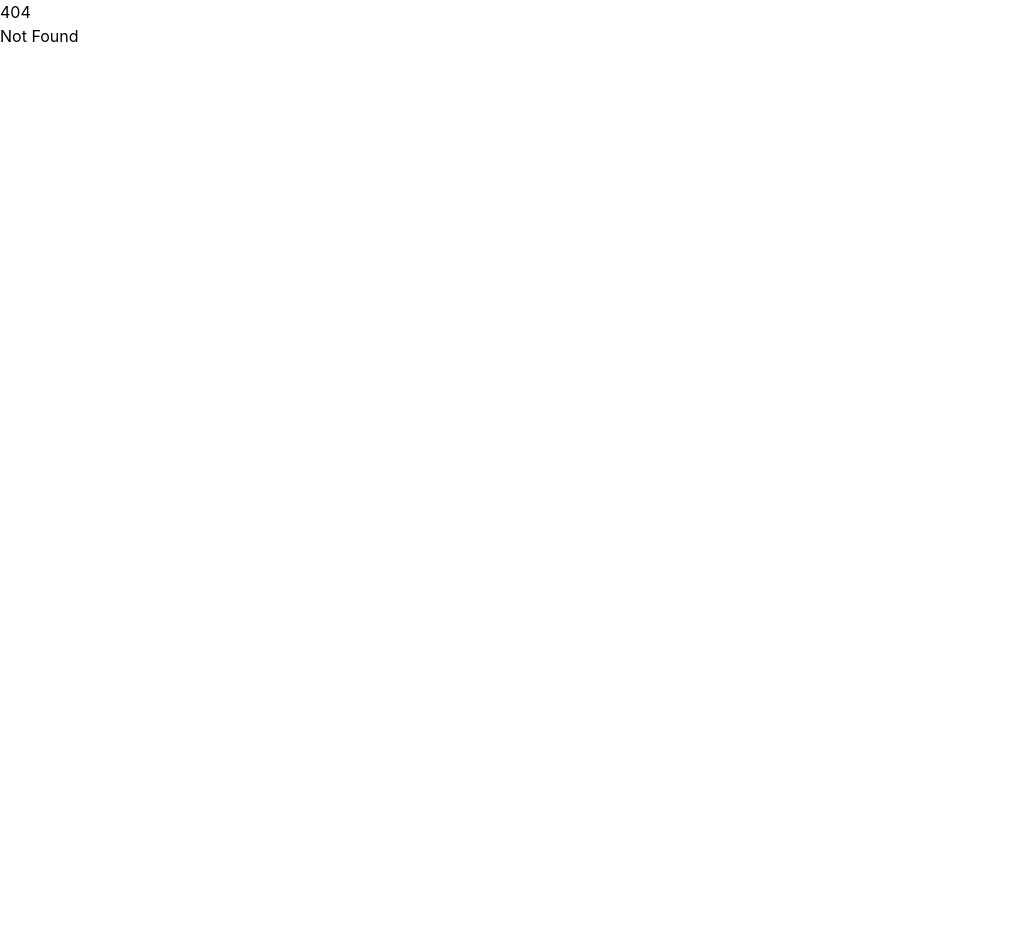
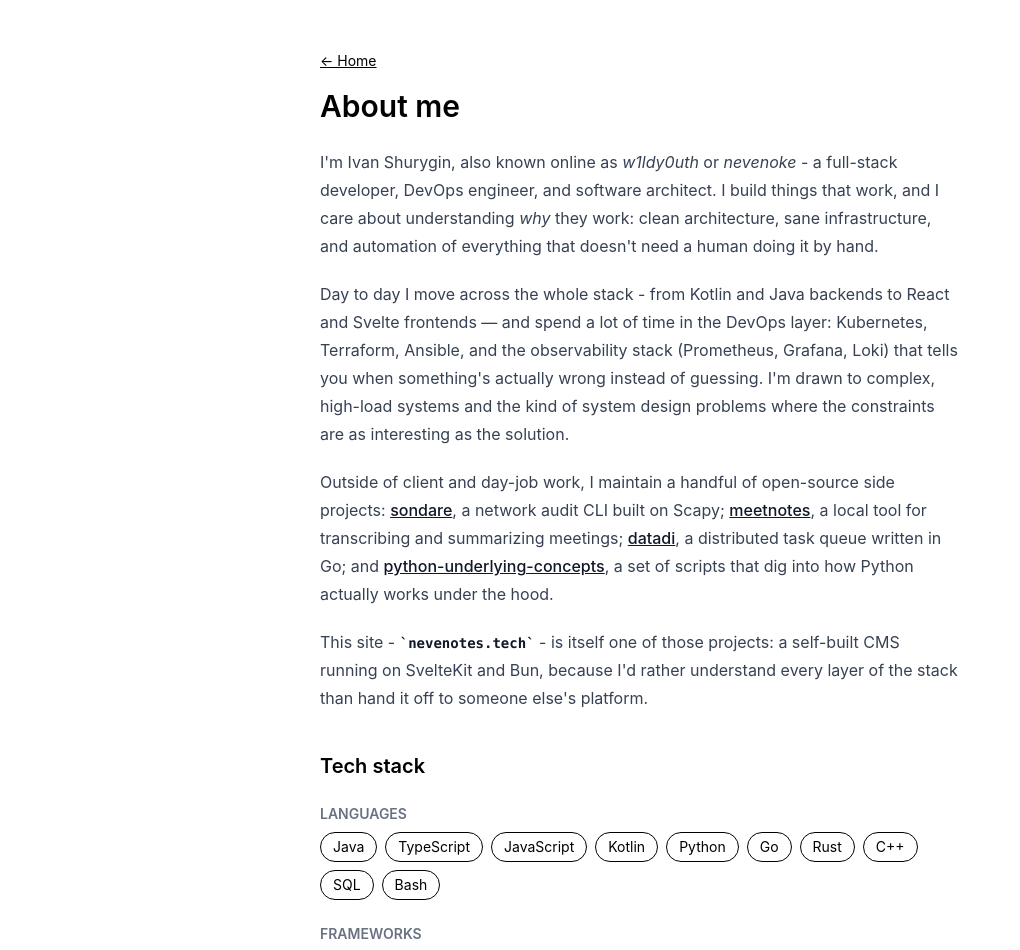
Before and after one commit to w1ldy0uth/nevenotes.tech, a SvelteKit app: page /about in a window 1280 px wide. Before the commit this address had no page. Shown: the top 950 px of the page, without its empty margins (0-1020 px from the left). Before the commit the page ends 800 px from the top, so only its background shows below. Built offline with nearby package versions, Linux system fonts and the light colour scheme.

Commit message:
feat: Main page basic layout + About me page

```diff
--- /dev/null
+++ b/src/lib/components/Footer.svelte
@@ -0,0 +1,30 @@
+<script lang="ts">
+	const socials = [
+		{ label: 'X', href: 'https://x.com/nevenoke' },
+		{ label: 'LinkedIn', href: 'https://www.linkedin.com/in/ivan-shurygin' },
+		{ label: 'Telegram', href: 'https://t.me/nevenoke' }
+	];
+</script>
+
+<footer class="mx-auto max-w-2xl px-4 py-8 text-sm text-gray-500">
+	<div class="flex gap-4">
+		{#each socials as social (social.label)}
+			<a href={social.href} class="underline" target="_blank" rel="noreferrer noopener">
+				{social.label}
+			</a>
+		{/each}
+	</div>
+
+	<p class="mt-4">
+		<a
+			href="https://github.com/w1ldy0uth/nevenotes.tech"
+			class="underline"
+			target="_blank"
+			rel="noreferrer noopener">Made by</a
+		>
+		Ivan 'w1ldy0uth' Shurygin. Powered by
+		<a href="https://svelte.dev" class="underline" target="_blank" rel="noreferrer noopener"
+			>SvelteKit</a
+		>.
+	</p>
+</footer>
--- a/src/routes/+layout.svelte
+++ b/src/routes/+layout.svelte
@@ -1,9 +1,15 @@
 <script lang="ts">
 	import './layout.css';
 	import favicon from '$lib/assets/favicon.svg';
+	import Footer from '$lib/components/Footer.svelte';
 
 	let { children } = $props();
 </script>
 
 <svelte:head><link rel="icon" href={favicon} /></svelte:head>
-{@render children()}
+<div class="flex min-h-screen flex-col">
+	<div class="flex-1">
+		{@render children()}
+	</div>
+	<Footer />
+</div>
--- /dev/null
+++ b/src/routes/+page.server.ts
@@ -0,0 +1,29 @@
+import { asc, desc, eq } from 'drizzle-orm';
+import { db } from '$lib/server/db';
+import { notes, posts, projects } from '$lib/server/db/schema';
+import type { PageServerLoad } from './$types';
+
+const PREVIEW_LIMIT = 3;
+
+export const load: PageServerLoad = async () => {
+	const [recentPosts, recentNotes, featuredProjects] = await Promise.all([
+		db
+			.select({ slug: posts.slug, title: posts.title, excerpt: posts.excerpt, publishedAt: posts.publishedAt })
+			.from(posts)
+			.where(eq(posts.status, 'published'))
+			.orderBy(desc(posts.publishedAt))
+			.limit(PREVIEW_LIMIT),
+		db
+			.select({ slug: notes.slug, title: notes.title, createdAt: notes.createdAt })
+			.from(notes)
+			.orderBy(desc(notes.createdAt))
+			.limit(PREVIEW_LIMIT),
+		db
+			.select({ slug: projects.slug, title: projects.title, description: projects.description })
+			.from(projects)
+			.orderBy(asc(projects.sortOrder))
+			.limit(PREVIEW_LIMIT)
+	]);
+
+	return { recentPosts, recentNotes, featuredProjects };
+};
--- a/src/routes/+page.svelte
+++ b/src/routes/+page.svelte
@@ -1,2 +1,75 @@
-<h1>Welcome to SvelteKit</h1>
-<p>Visit <a href="https://svelte.dev/docs/kit">svelte.dev/docs/kit</a> to read the documentation</p>
+<script lang="ts">
+	import type { PageData } from './$types';
+
+	let { data }: { data: PageData } = $props();
+</script>
+
+<svelte:head>
+	<title>nevenotes.tech</title>
+</svelte:head>
+
+<main class="mx-auto max-w-2xl px-4 py-12">
+	<section>
+		<h1 class="text-3xl font-semibold">Hi, I'm Ivan!</h1>
+		<p class="mt-3 text-gray-600">
+			I'm a software engineer and devops specialist with a passion for building scalable and maintainable applications.
+			I'm interested in complex software development, infrastructure automation, and open-source software.
+			I enjoy learning new technologies and sharing my knowledge with the community.
+		</p>
+		<a href="/about" class="mt-2 inline-block text-sm underline">About me &rarr;</a>
+	</section>
+
+	<section class="mt-12">
+		<div class="flex items-center justify-between">
+			<h2 class="text-xl font-semibold">Posts</h2>
+			<a href="/blog" class="text-sm underline">View all</a>
+		</div>
+		<ul class="mt-4 flex flex-col gap-3">
+			{#each data.recentPosts as post (post.slug)}
+				<li>
+					<a href="/blog/{post.slug}" class="underline">{post.title}</a>
+					{#if post.excerpt}
+						<p class="text-sm text-gray-600">{post.excerpt}</p>
+					{/if}
+				</li>
+			{:else}
+				<li class="text-sm text-gray-500">No posts yet.</li>
+			{/each}
+		</ul>
+	</section>
+
+	<section class="mt-12">
+		<div class="flex items-center justify-between">
+			<h2 class="text-xl font-semibold">Notes</h2>
+			<a href="/notes" class="text-sm underline">View all</a>
+		</div>
+		<ul class="mt-4 flex flex-col gap-3">
+			{#each data.recentNotes as note (note.slug)}
+				<li>
+					<a href="/notes/{note.slug}" class="underline">{note.title}</a>
+				</li>
+			{:else}
+				<li class="text-sm text-gray-500">No notes yet.</li>
+			{/each}
+		</ul>
+	</section>
+
+	<section class="mt-12">
+		<div class="flex items-center justify-between">
+			<h2 class="text-xl font-semibold">Projects</h2>
+			<a href="/projects" class="text-sm underline">View all</a>
+		</div>
+		<ul class="mt-4 flex flex-col gap-3">
+			{#each data.featuredProjects as project (project.slug)}
+				<li>
+					<a href="/projects/{project.slug}" class="underline">{project.title}</a>
+					{#if project.description}
+						<p class="text-sm text-gray-600">{project.description}</p>
+					{/if}
+				</li>
+			{:else}
+				<li class="text-sm text-gray-500">No projects yet.</li>
+			{/each}
+		</ul>
+	</section>
+</main>
--- /dev/null
+++ b/src/routes/about/+page.svelte
@@ -0,0 +1,150 @@
+<script lang="ts">
+	const stack = [
+		{
+			category: 'Languages',
+			items: ['Java', 'TypeScript', 'JavaScript', 'Kotlin', 'Python', 'Go', 'Rust', 'C++', 'SQL', 'Bash']
+		},
+		{
+			category: 'Frameworks',
+			items: [
+				'Spring Boot',
+				'React',
+				'Vue',
+				'Angular',
+				'Svelte',
+				'Next.js',
+				'NestJS',
+				'Ktor',
+				'Django',
+				'Flask',
+				'FastAPI'
+			]
+		},
+		{
+			category: 'Testing',
+			items: ['JUnit', 'Testcontainers', 'Pytest', 'Jest', 'Cypress', 'Kover', 'Gatling']
+		},
+		{
+			category: 'Infrastructure & DevOps',
+			items: [
+				'Docker',
+				'Kubernetes',
+				'Helm',
+				'Istio',
+				'Terraform',
+				'Ansible',
+				'Linux',
+				'GitLab CI',
+				'GitHub Actions'
+			]
+		},
+		{
+			category: 'Databases',
+			items: ['PostgreSQL', 'Oracle', 'YDB', 'MongoDB', 'ClickHouse', 'Neo4j']
+		},
+		{
+			category: 'Services',
+			items: [
+				'Kafka',
+				'RabbitMQ',
+				'Celery',
+				'Redis',
+				'MinIO',
+				'Nginx',
+				'Traefik',
+				'Elasticsearch',
+				'Keycloak',
+				'Vault',
+				'pgAdmin'
+			]
+		},
+		{
+			category: 'Observability',
+			items: ['ELK Stack', 'Prometheus', 'Grafana', 'Loki', 'Alloy', 'Tempo']
+		},
+		{
+			category: 'AI / ML',
+			items: ['PyTorch', 'scikit-learn', 'MLX', 'Hugging Face', 'LangChain', 'Claude', 'Ollama', 'LM Studio']
+		},
+		{
+			category: 'Tools',
+			items: [
+				'Git',
+				'Zsh',
+				'Maven',
+				'Gradle',
+				'Make',
+				'npm',
+				'Bun',
+				'Postman',
+				'Bruno',
+				'Wireshark',
+				'nmap',
+				'Obsidian',
+				'Figma',
+				'Jupyter',
+				'n8n',
+				'Jira'
+			]
+		},
+		{
+			category: 'IDEs',
+			items: ['Neovim', 'VS Code', 'IntelliJ IDEA', 'PyCharm']
+		}
+	];
+</script>
+
+<svelte:head>
+	<title>About · nevenotes.tech</title>
+</svelte:head>
+
+<main class="mx-auto max-w-2xl px-4 py-12">
+	<a href="/" class="text-sm underline">&larr; Home</a>
+
+	<h1 class="mt-4 text-3xl font-semibold">About me</h1>
+
+	<div class="prose mt-6 max-w-none">
+		<p>
+			I'm Ivan Shurygin, also known online as <em>w1ldy0uth</em> or <em>nevenoke</em> - a full-stack developer, DevOps
+			engineer, and software architect. I build things that work, and I care about
+			understanding <em>why</em> they work: clean architecture, sane infrastructure, and
+			automation of everything that doesn't need a human doing it by hand.
+		</p>
+		<p>
+			Day to day I move across the whole stack - from Kotlin and Java backends to React and
+			Svelte frontends — and spend a lot of time in the DevOps layer: Kubernetes, Terraform,
+			Ansible, and the observability stack (Prometheus, Grafana, Loki) that tells you when
+			something's actually wrong instead of guessing. I'm drawn to complex, high-load systems
+			and the kind of system design problems where the constraints are as interesting as the
+			solution.
+		</p>
+		<p>
+			Outside of client and day-job work, I maintain a handful of open-source side projects:
+			<a href="https://github.com/w1ldy0uth/sondare">sondare</a>, a network audit CLI built on
+			Scapy; <a href="https://github.com/w1ldy0uth/meetnotes">meetnotes</a>, a local tool for
+			transcribing and summarizing meetings; <a href="https://github.com/w1ldy0uth/datadi"
+				>datadi</a
+			>, a distributed task queue written in Go; and
+			<a href="https://github.com/w1ldy0uth/python-underlying-concepts"
+				>python-underlying-concepts</a
+			>, a set of scripts that dig into how Python actually works under the hood.
+		</p>
+		<p>
+			This site - <code>nevenotes.tech</code> - is itself one of those projects: a self-built
+			CMS running on SvelteKit and Bun, because I'd rather understand every layer of the stack
+			than hand it off to someone else's platform.
+		</p>
+	</div>
+
+	<h2 class="mt-10 text-xl font-semibold">Tech stack</h2>
+	{#each stack as group (group.category)}
+		<div class="mt-6">
+			<h3 class="text-sm font-semibold text-gray-500 uppercase">{group.category}</h3>
+			<ul class="mt-2 flex flex-wrap gap-2">
+				{#each group.items as tech (tech)}
+					<li class="rounded-full border px-3 py-1 text-sm">{tech}</li>
+				{/each}
+			</ul>
+		</div>
+	{/each}
+</main>
--- a/src/routes/blog/+page.svelte
+++ b/src/routes/blog/+page.svelte
@@ -9,7 +9,9 @@
 </svelte:head>
 
 <main class="mx-auto max-w-2xl px-4 py-8">
-	<h1 class="text-2xl font-semibold">Blog</h1>
+	<a href="/" class="text-sm underline">&larr; Home</a>
+
+	<h1 class="mt-4 text-2xl font-semibold">Blog</h1>
 
 	<ul class="mt-6 flex flex-col gap-4">
 		{#each data.posts as post (post.slug)}
--- a/src/routes/notes/+page.svelte
+++ b/src/routes/notes/+page.svelte
@@ -9,7 +9,9 @@
 </svelte:head>
 
 <main class="mx-auto max-w-2xl px-4 py-8">
-	<h1 class="text-2xl font-semibold">Notes</h1>
+	<a href="/" class="text-sm underline">&larr; Home</a>
+
+	<h1 class="mt-4 text-2xl font-semibold">Notes</h1>
 
 	<ul class="mt-6 flex flex-col gap-3">
 		{#each data.notes as note (note.slug)}
--- a/src/routes/projects/+page.svelte
+++ b/src/routes/projects/+page.svelte
@@ -9,7 +9,9 @@
 </svelte:head>
 
 <main class="mx-auto max-w-2xl px-4 py-8">
-	<h1 class="text-2xl font-semibold">Projects</h1>
+	<a href="/" class="text-sm underline">&larr; Home</a>
+
+	<h1 class="mt-4 text-2xl font-semibold">Projects</h1>
 
 	<ul class="mt-6 flex flex-col gap-4">
 		{#each data.projects as project (project.slug)}
```
